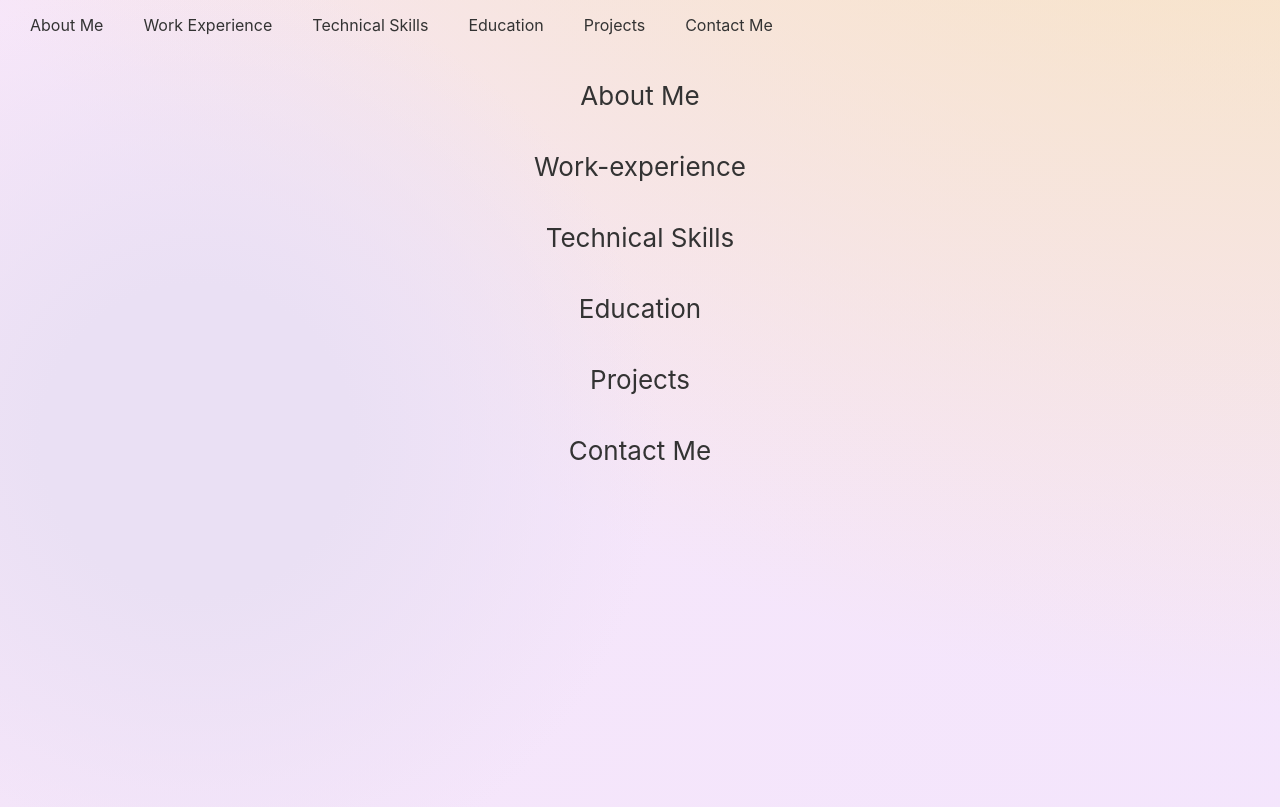
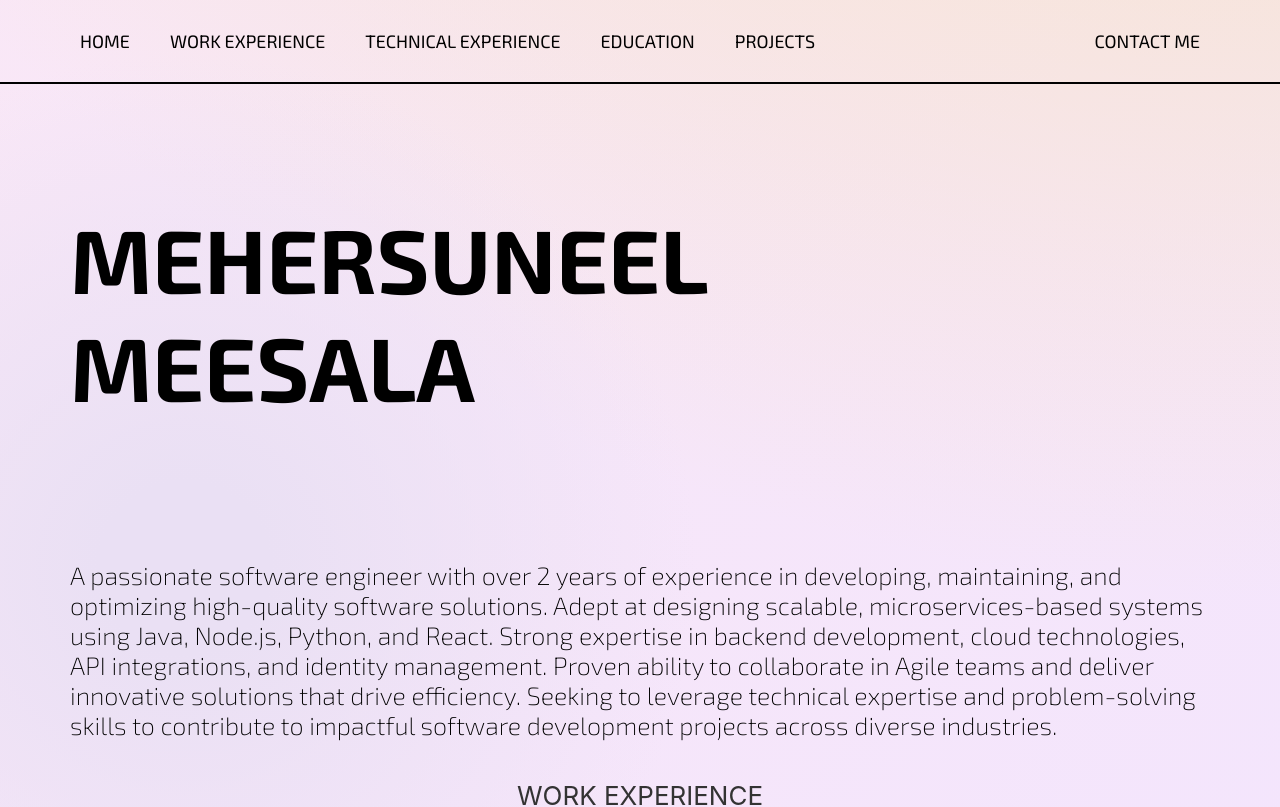
Before and after one commit to suneelmeesalameher/MeherSuneel, a React (Create React App) app in the folder my-app/: page / in a window 1280 px wide. Shown: the top 807 px of the page. Built offline with nearby package versions, Linux system fonts and the light colour scheme.

Commit message:
About Me and Navbar

```diff
--- /dev/null
+++ b/my-app/src/components/Assets/Home/About_me.css
@@ -0,0 +1,19 @@
+@import url('https://fonts.googleapis.com/css2?family=Exo+2:ital,wght@0,100..900;1,100..900&display=swap');
+
+/* Applying the font to the .Name class */
+.Name {
+    padding: 120px 70px;
+    font-size: 90px;
+    color: #000000;
+    font-weight: bold;
+    font-family: 'Exo 2', sans-serif;
+    /* Applying Exo 2 font */
+}
+
+.summary {
+    padding: 20px 70px;
+    color: #000000;
+    font-size: 25px;
+    font-weight: 250;
+    font-family: 'Exo 2',sans-serif;
+}
--- /dev/null
+++ b/my-app/src/components/Assets/Home/About_me.jsx
@@ -0,0 +1,11 @@
+import React from 'react'
+import './About_me.css'
+export const About_me = () => {
+  return (
+    <div>
+    <div className="Name">MEHERSUNEEL<br></br>
+        MEESALA</div>
+    <div className="summary">A passionate software engineer with over 2 years of experience in developing, maintaining, and optimizing high-quality software solutions. Adept at designing scalable, microservices-based systems using Java, Node.js, Python, and React. Strong expertise in backend development, cloud technologies, API integrations, and identity management. Proven ability to collaborate in Agile teams and deliver innovative solutions that drive efficiency. Seeking to leverage technical expertise and problem-solving skills to contribute to impactful software development projects across diverse industries.</div>
+    </div>
+  )
+}
--- a/my-app/src/components/Assets/Home/Home.css
+++ b/my-app/src/components/Assets/Home/Home.css
@@ -1,33 +1,3 @@
-.Navbar {
-    position: fixed;
-    top: 0;
-    left: 0;
-    width: 100%;
-    background-color: transparent;
-    padding: 10px 20px;
-    display: flex;
-    justify-content: space-between;
-    align-items: center;
-    z-index: 10;
-    /* Keeps the navbar on top */
-}
-
-.Navbar-links {
-    display: flex;
-    gap: 20px;
-}
-
-.Navbar-link {
-    color: #333333;
-    text-decoration: none;
-    font-size: 16px;
-    padding: 5px 10px;
-    transition: background-color 0.3s;
-}
-
-.Navbar-link:hover {
-    background-color: #555;
-}
 
 .About_me,
 .Work_experience,
@@ -45,16 +15,13 @@
     pointer-events: none;
 }
 
-@media (prefers-reduced-motion: no-preference) {
-    .App-logo {
-        animation: App-logo-spin infinite 20s linear;
-    }
-}
+
 
 .App-header {
     background:
-        radial-gradient(circle at 50% 50%, #eae0f4 10%, transparent 30%),
-        radial-gradient(circle at 90% 10%, #f9e3b3 10%, transparent 30%),
+        radial-gradient(circle at 50% 50%, #eae0f4 5%, transparent 30%),
+        radial-gradient(circle at 90% 10%, #f9e3b3 5%, transparent 30%),
+        radial-gradient(circle at 10% 80%, #f9c4d1 5%, transparent 30%),
         linear-gradient(135deg, #fde9f2, #f1e4ff);
     background-size: 200% 200%, 400% 400%, 400% 400%;
     animation: purpleBallAnimation 10s ease-in-out infinite, pastelGradientAnimation 20s ease infinite;
@@ -65,7 +32,6 @@
     justify-content: flex-start;
     font-size: calc(10px + 2vmin);
     color: white;
-    padding-top: 60px;
     /* Prevents content from being hidden under the navbar */
     padding-bottom: 20px;
     /* Optional: adds some bottom padding for spacing */
--- a/my-app/src/components/Assets/Home/Home.jsx
+++ b/my-app/src/components/Assets/Home/Home.jsx
@@ -1,20 +1,18 @@
 import React from 'react';
 import './Home.css';
 import Navbar from './Navbar';  // Import the Navbar component
+import { About_me } from './About_me';
 
 export const Home = () => {
   return (
-    <div>
-      <header className="App-header">
+    <div className="App-header">
         {/* Navbar Component */}
         <Navbar />
 
         {/* Sections */}
-        <div className="About_me">
-            About Me
-        </div>
+        <About_me />
           <div className="Work_experience">
-            Work-experience
+            WORK EXPERIENCE
           </div>
           <div className="Technical_skills">
             Technical Skills
@@ -28,7 +26,6 @@ export const Home = () => {
           <div className="Contact_me">
             Contact Me
           </div>
-      </header>
     </div>
   );
 };
--- a/my-app/src/components/Assets/Home/Navbar.css
+++ b/my-app/src/components/Assets/Home/Navbar.css
@@ -1,29 +1,42 @@
+@import url('https://fonts.googleapis.com/css2?family=Exo+2:ital,wght@0,100..900;1,100..900&display=swap');
+
 .Navbar {
-    position: fixed;
     top: 0;
     left: 0;
-    width: 100%;
+    width: calc(100% - 140px);
     background-color: transparent;
-    padding: 10px 20px;
+    padding: 25px 70px;
     display: flex;
     justify-content: space-between;
+    /* Ensures space between items */
     align-items: center;
     z-index: 10;
+    border-bottom: 2px solid #000000;
 }
 
 .Navbar-links {
     display: flex;
     gap: 20px;
+    width: 100%;
+    /* Ensures the links occupy full width */
 }
 
 .Navbar-link {
-    color: #333333;
+    color: #000000;
     text-decoration: none;
-    font-size: 16px;
+    font-weight: 400;
+    font-size: 18px;
     padding: 5px 10px;
     transition: background-color 0.3s;
+    font-family: 'Exo 2', Arial, sans-serif;
 }
 
 .Navbar-link:hover {
-    background-color: #555;
+    color: #474747ee;
 }
+
+/* Push the 'Contact Me' link to the right */
+.Navbar .Navbar-links .contact {
+    margin-left: auto;
+    /* This pushes the 'contact' link to the right */
+}
--- a/my-app/src/components/Assets/Home/Navbar.jsx
+++ b/my-app/src/components/Assets/Home/Navbar.jsx
@@ -5,12 +5,12 @@ const Navbar = () => {
   return (
     <nav className="Navbar">
       <div className="Navbar-links">
-        <a href="#about" className="Navbar-link">About Me</a>
-        <a href="#work" className="Navbar-link">Work Experience</a>
-        <a href="#skills" className="Navbar-link">Technical Skills</a>
-        <a href="#education" className="Navbar-link">Education</a>
-        <a href="#projects" className="Navbar-link">Projects</a>
-        <a href="#contact" className="Navbar-link">Contact Me</a>
+        <a href="#about" className="Navbar-link">HOME</a>
+        <a href="#work" className="Navbar-link">WORK EXPERIENCE</a>
+        <a href="#skills" className="Navbar-link">TECHNICAL EXPERIENCE</a>
+        <a href="#education" className="Navbar-link">EDUCATION</a>
+        <a href="#projects" className="Navbar-link">PROJECTS</a>
+        <a href="#contact" className="Navbar-link contact">CONTACT ME</a>
       </div>
     </nav>
   );
```
